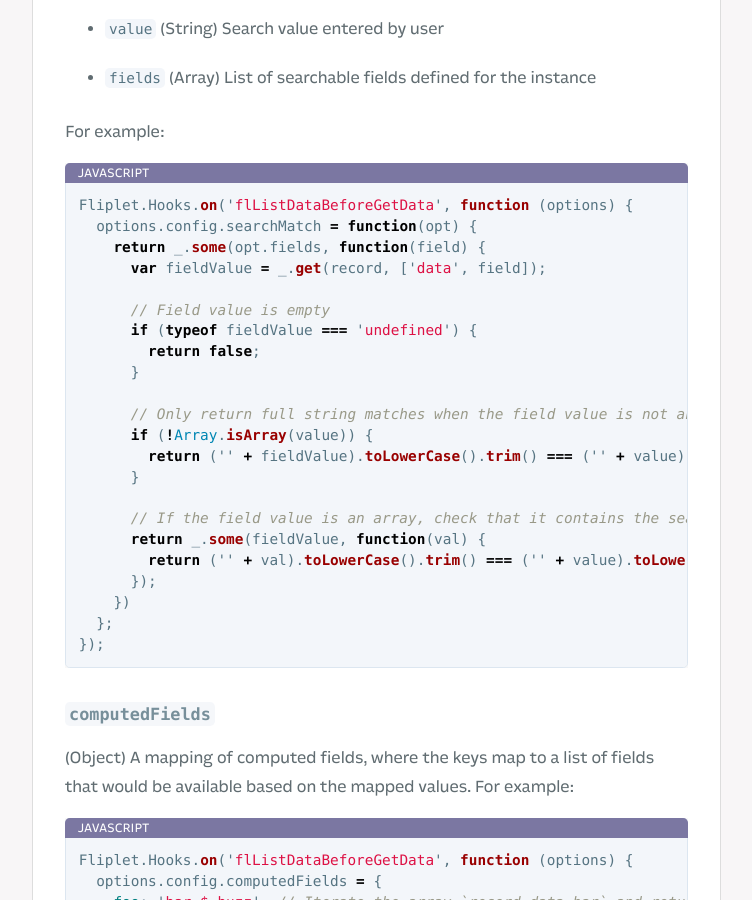
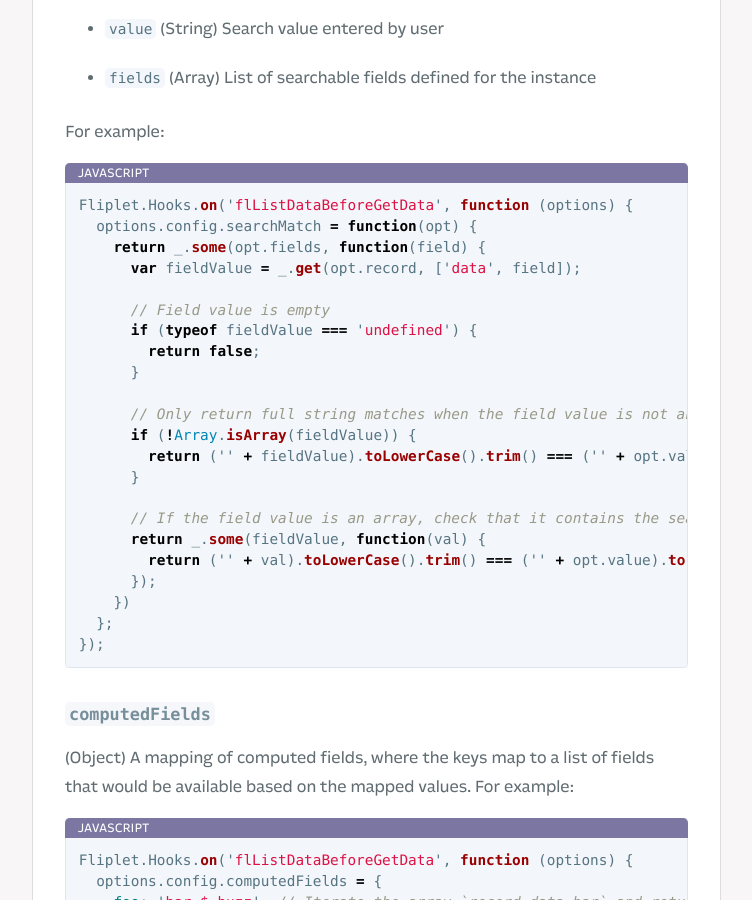
Before and after one commit to Fliplet/fliplet-cli, a Jekyll site: the page built from docs/API/components/list-from-data-source.md, in a window 1280 px wide and 900 px high, scrolled down 21387 px. Shown: the whole window, without its empty margins (254-1006 px from the left). Built offline with Jekyll 4.4.1, drawn with Linux system fonts in a browser that asks for light colours; nearby versions of some CDN libraries; our own code applies the rules of GitHub Pages for plain Markdown files; library files that are not in the unit come from our copies; comment, search, counter and statistics services are not loaded; a style sheet for code colours, icons or effects is not loaded.

Commit message:
Code correction

```diff
--- a/docs/API/components/list-from-data-source.md
+++ b/docs/API/components/list-from-data-source.md
@@ -559,7 +559,7 @@ For example:
 Fliplet.Hooks.on('flListDataBeforeGetData', function (options) {
   options.config.searchMatch = function(opt) {
     return _.some(opt.fields, function(field) {
-      var fieldValue = _.get(record, ['data', field]);
+      var fieldValue = _.get(opt.record, ['data', field]);
 
       // Field value is empty
       if (typeof fieldValue === 'undefined') {
@@ -567,13 +567,13 @@ Fliplet.Hooks.on('flListDataBeforeGetData', function (options) {
       }
 
       // Only return full string matches when the field value is not an array
-      if (!Array.isArray(value)) {
-        return ('' + fieldValue).toLowerCase().trim() === ('' + value).toLowerCase();
+      if (!Array.isArray(fieldValue)) {
+        return ('' + fieldValue).toLowerCase().trim() === ('' + opt.value).toLowerCase();
       }
 
       // If the field value is an array, check that it contains the search value
       return _.some(fieldValue, function(val) {
-        return ('' + val).toLowerCase().trim() === ('' + value).toLowerCase();
+        return ('' + val).toLowerCase().trim() === ('' + opt.value).toLowerCase();
       });
     })
   };
```
